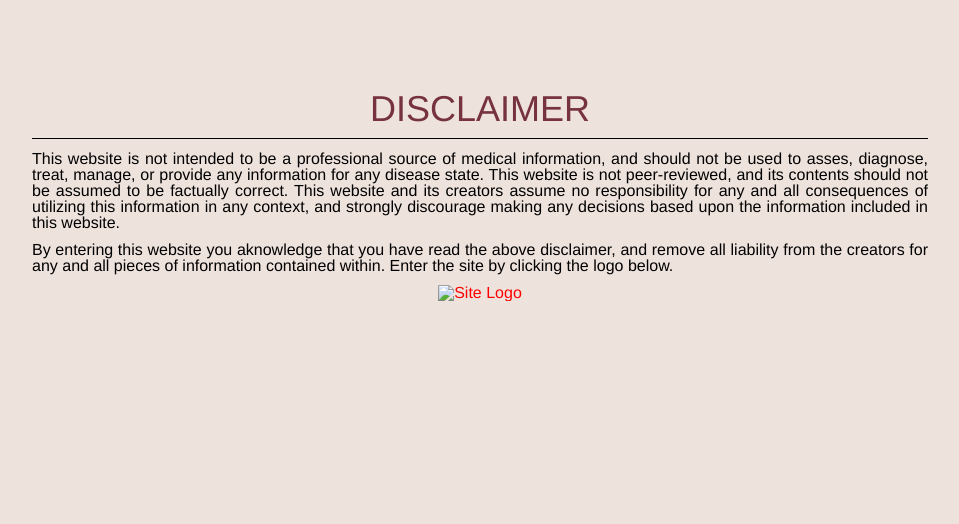
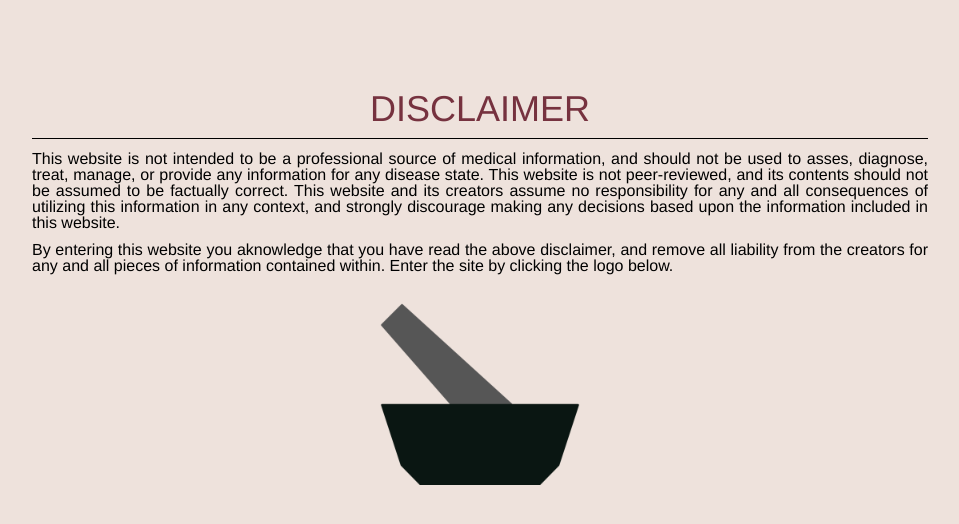
Before and after one commit to corbincox72/peripheral_brain, a Jekyll site: the page built from index.html, in a window 1280 px wide. Shown: the top 524 px of the page, without its empty margins (160-1119 px from the left). Built offline with Jekyll 4.4.1, drawn with Linux system fonts in a browser that asks for light colours.

```diff
--- a/_config.yml
+++ b/_config.yml
@@ -16,8 +16,8 @@
 title: The Peripheral Brain
 email: corbincox72@gmail.com
 description: ""
-baseurl: "peripheral_brain" # the subpath of your site, e.g. /blog
-url: "https://corbincox72.github.io/" # the base hostname & protocol for your site, e.g. http://example.com
+baseurl: "" # the subpath of your site, e.g. /blog
+url: "https://corbincox72.github.io/peripheral_brain" # the base hostname & protocol for your site, e.g. http://example.com
 github_username:  corbincox72
 
 # Build settings
```
Also changed, not shown: 6 other files.
